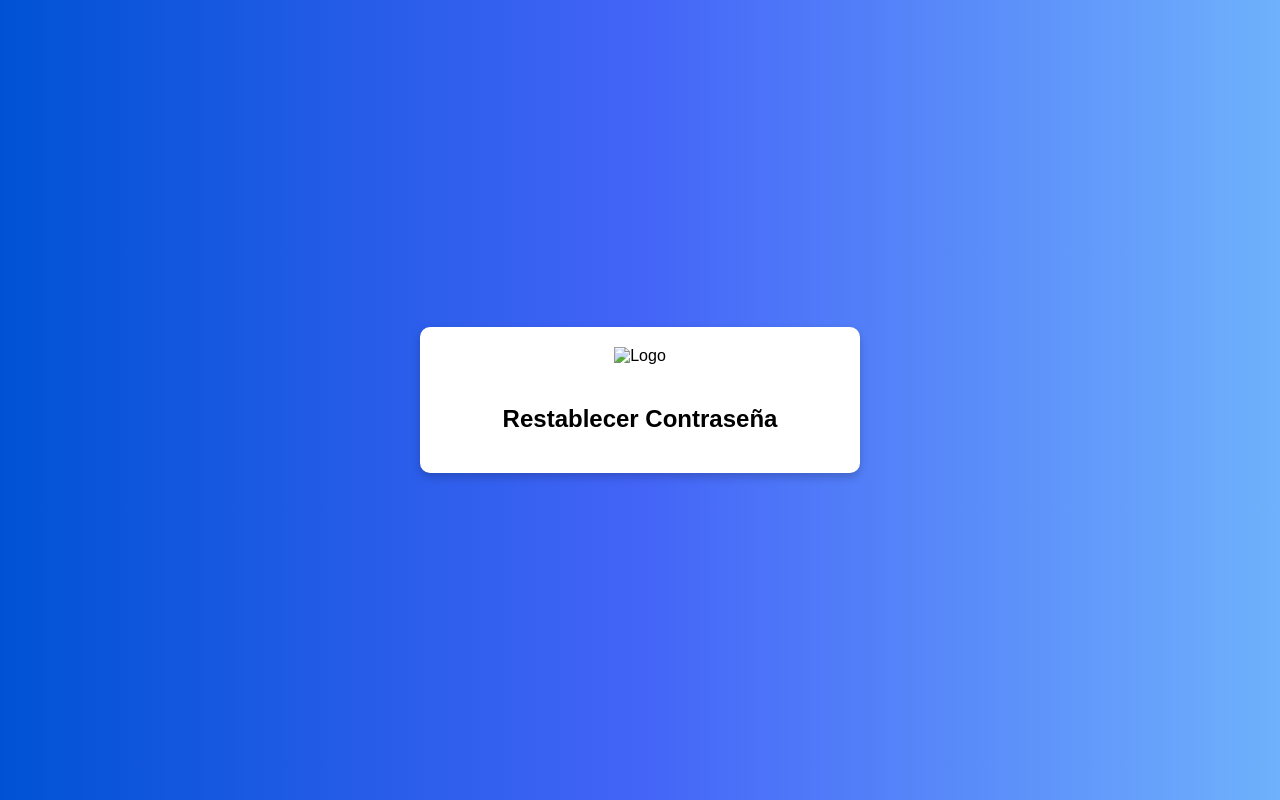
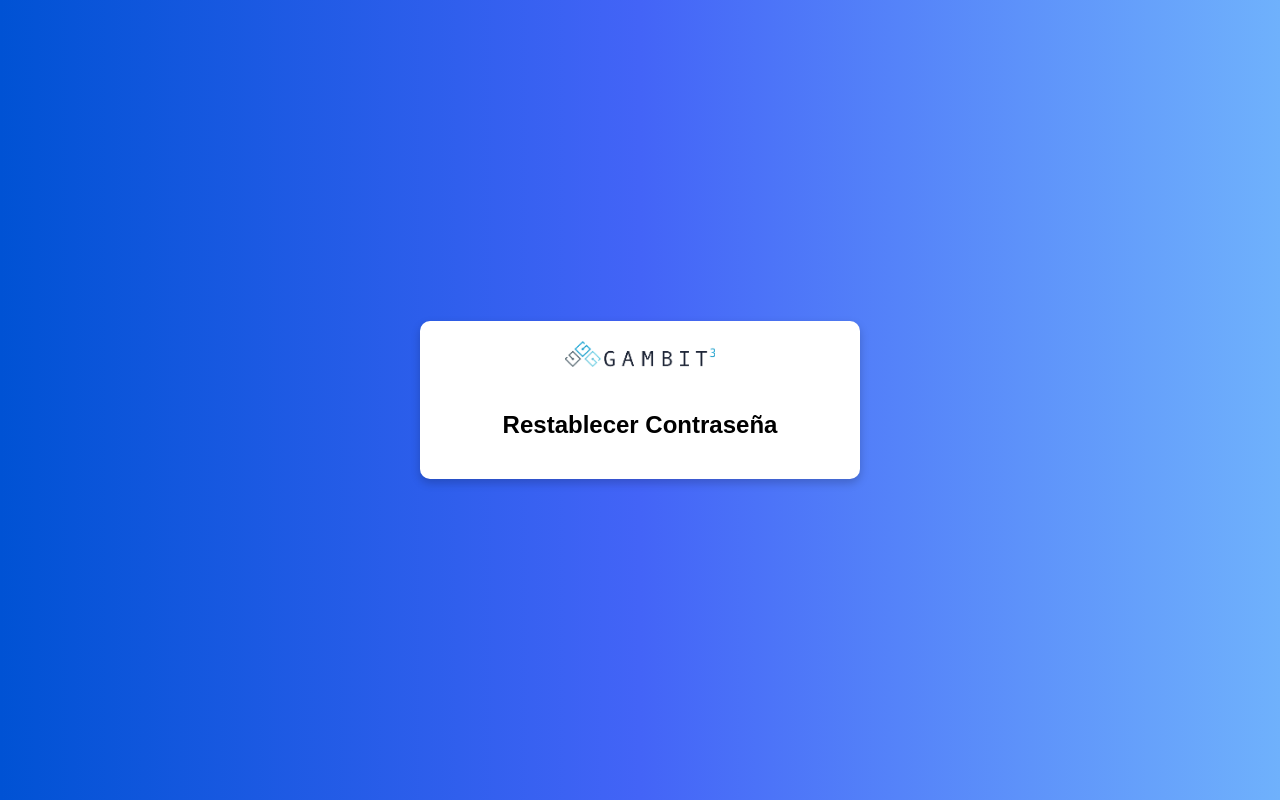
Before and after one commit to jeremiasescudero/CustomPolicyTemplate, a plain HTML site: page passwordreset.html in a window 1280 px wide. Drawn offline with Linux system fonts and the light colour scheme; files whose address does not match are found by name.

Commit message:
img added

```diff
--- a/passwordreset.html
+++ b/passwordreset.html
@@ -78,7 +78,7 @@
 </head>
 <body>
     <div class="container">
-        <img src="logo.png" alt="Logo" class="logo">
+        <img src="C:\Users\jerem\Desktop\Azure Plantilla\CustomPolicyTemplate\G3- Logo for White Backgrounds - Version 2.png" alt="Logo" class="logo">
         <h2>Restablecer Contraseña</h2>
         <div id="api">
             <!-- Azure AD B2C inyecta aquí el formulario -->
```
Also changed, not shown: G3- Logo for White Backgrounds - Version 2.png (added).
